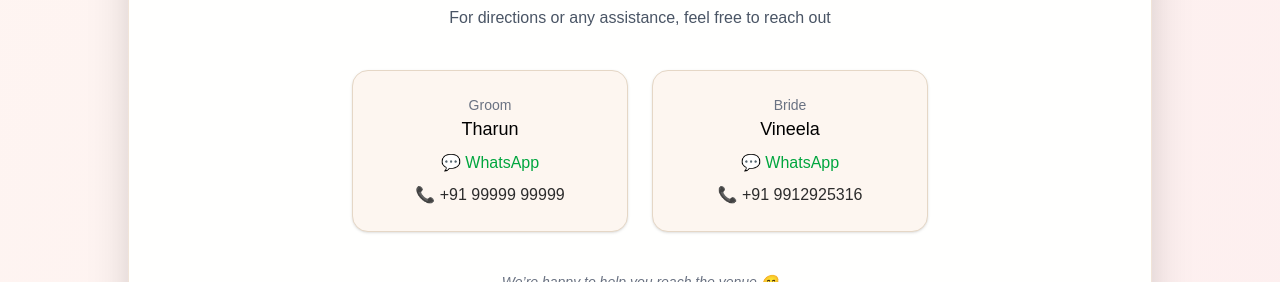
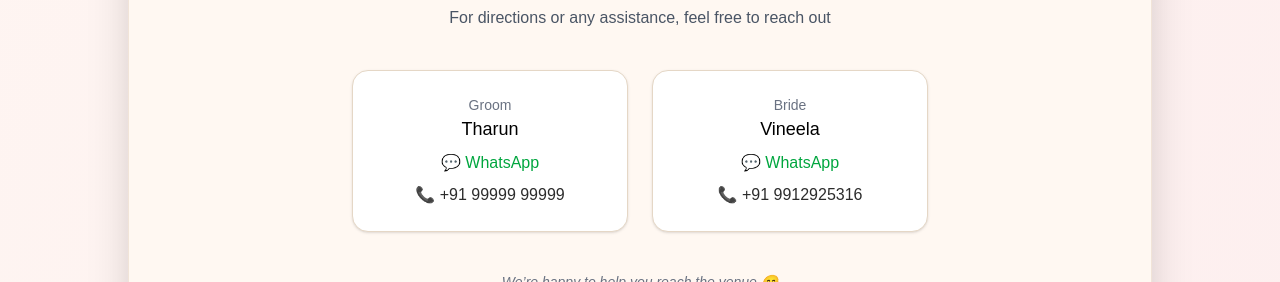
Before and after one commit to Avinashlinga41665/vineela-tharun, a Next.js app: page / in a window 1280 px wide. Shown: the part 2428-2710 px from the top of the page. Built offline with nearby package versions, Linux system fonts and the light colour scheme.

Commit message:
Minor changes - 8

```diff
--- a/components/Contact.tsx
+++ b/components/Contact.tsx
@@ -7,7 +7,7 @@ export default function Contact() {
 
 
       {/* Soft overlay */}
-      <div className="absolute inset-0 bg-white/95"></div>
+      <div className="absolute inset-0 bg-[#FFF8F3]/95"></div>
 
       {/* Content */}
       <div className="relative z-10">
@@ -25,7 +25,7 @@ export default function Contact() {
         <div className="grid md:grid-cols-2 gap-6 max-w-xl mx-auto">
 
           {/* Groom */}
-          <div className="p-6 rounded-2xl border border-[#E5D7C6] bg-[#FDF6F0] shadow-sm">
+          <div className="p-6 rounded-2xl border border-[#E5D7C6] bg-white shadow-sm">
             <p className="text-sm text-gray-500">Groom</p>
             <p className="font-[var(--font-playfair)] text-lg text-black mb-2">Tharun</p>
 
@@ -39,7 +39,7 @@ export default function Contact() {
           </div>
 
           {/* Bride */}
-          <div className="p-6 rounded-2xl border border-[#E5D7C6] bg-[#FDF6F0] shadow-sm">
+          <div className="p-6 rounded-2xl border border-[#E5D7C6] bg-white shadow-sm">
             <p className="text-sm text-gray-500">Bride</p>
             <p className="font-[var(--font-playfair)] text-lg text-black mb-2">Vineela</p>
 
--- a/components/Navbar.tsx
+++ b/components/Navbar.tsx
@@ -36,10 +36,16 @@ export default function Navbar() {
 
       <div className="max-w-5xl mx-auto flex justify-between items-center px-6 py-4">
 
-        {/* Logo */}
-        <h1 className="font-[var(--font-playfair)] text-xl text-[#2C2C2C]">
-          T & V
-        </h1>
+<h1
+  onClick={() => {
+    document.getElementById("home")?.scrollIntoView({
+      behavior: "smooth",
+    });
+  }}
+  className="cursor-pointer font-[var(--font-playfair)] text-xl text-[#2C2C2C]"
+>
+  T & V
+</h1>
 
         {/* Desktop */}
         <div className="hidden md:flex gap-8 text-sm">
```
Also changed, not shown: public/Mandala.png (deleted).
